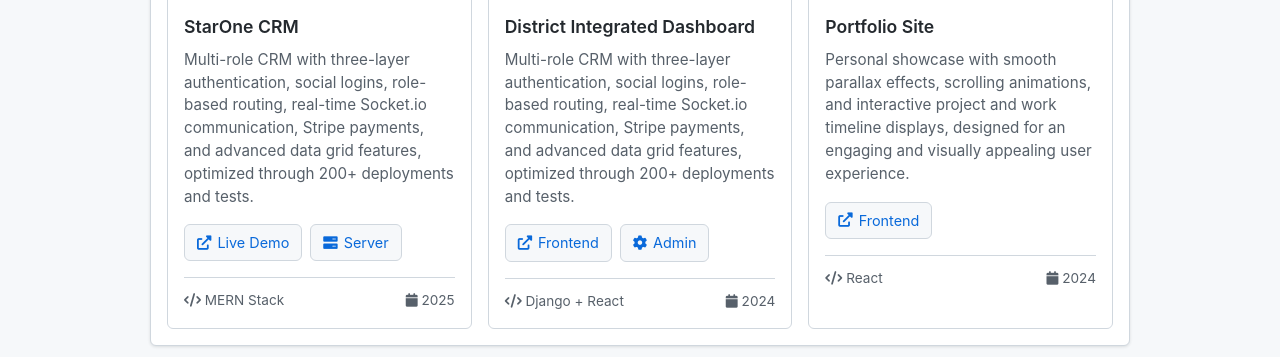
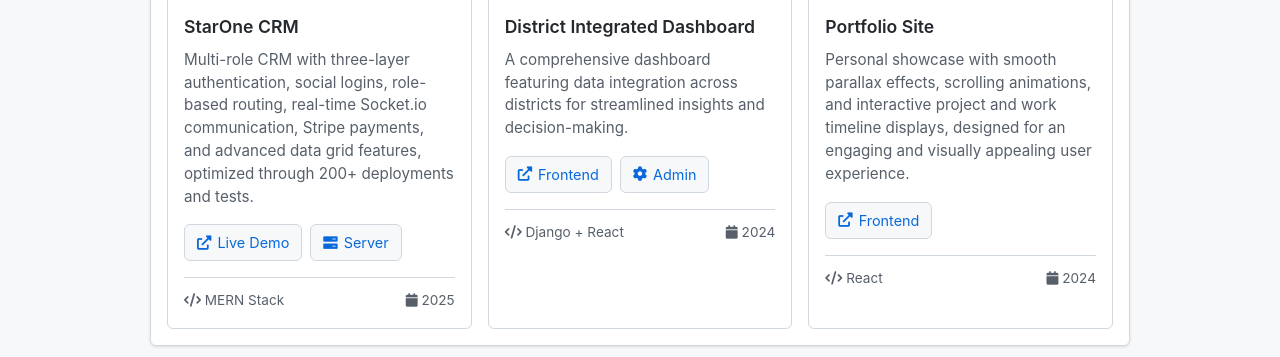
Before and after one commit to DOodle25/DomainHosting, a plain HTML site: page index.html in a window 1280 px wide. Shown: the part 443-800 px from the top of the page. Drawn offline with Linux system fonts and the light colour scheme.

Commit message:
Revise project description in index.html
Updated project description for clarity and focus.

```diff
--- a/index.html
+++ b/index.html
@@ -529,7 +529,7 @@
               <div class="project-content">
                 <h3 class="project-title">District Integrated Dashboard</h3>
                 <p>
-                  Multi-role CRM with three-layer authentication, social logins, role-based routing, real-time Socket.io communication, Stripe payments, and advanced data grid features, optimized through 200+ deployments and tests.
+                  A comprehensive dashboard featuring data integration across districts for streamlined insights and decision-making.
                 </p>
                 <div class="project-links">
                   <a
```
